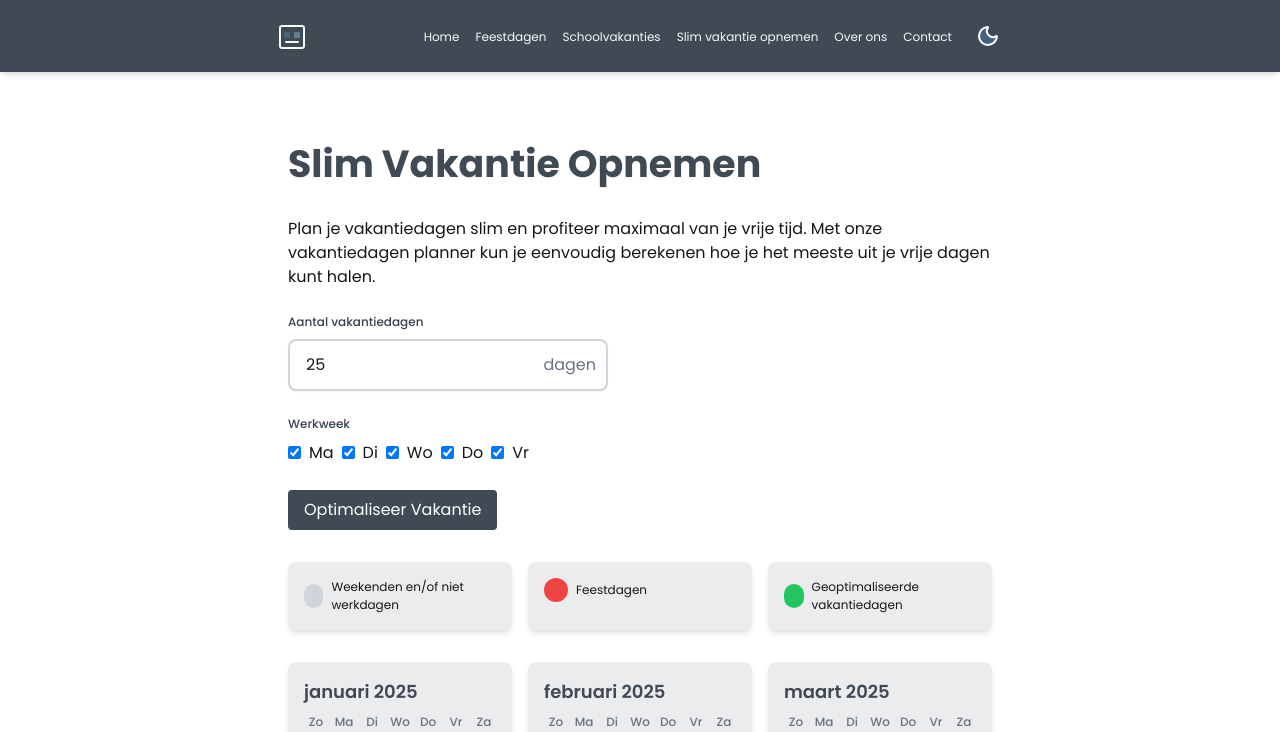
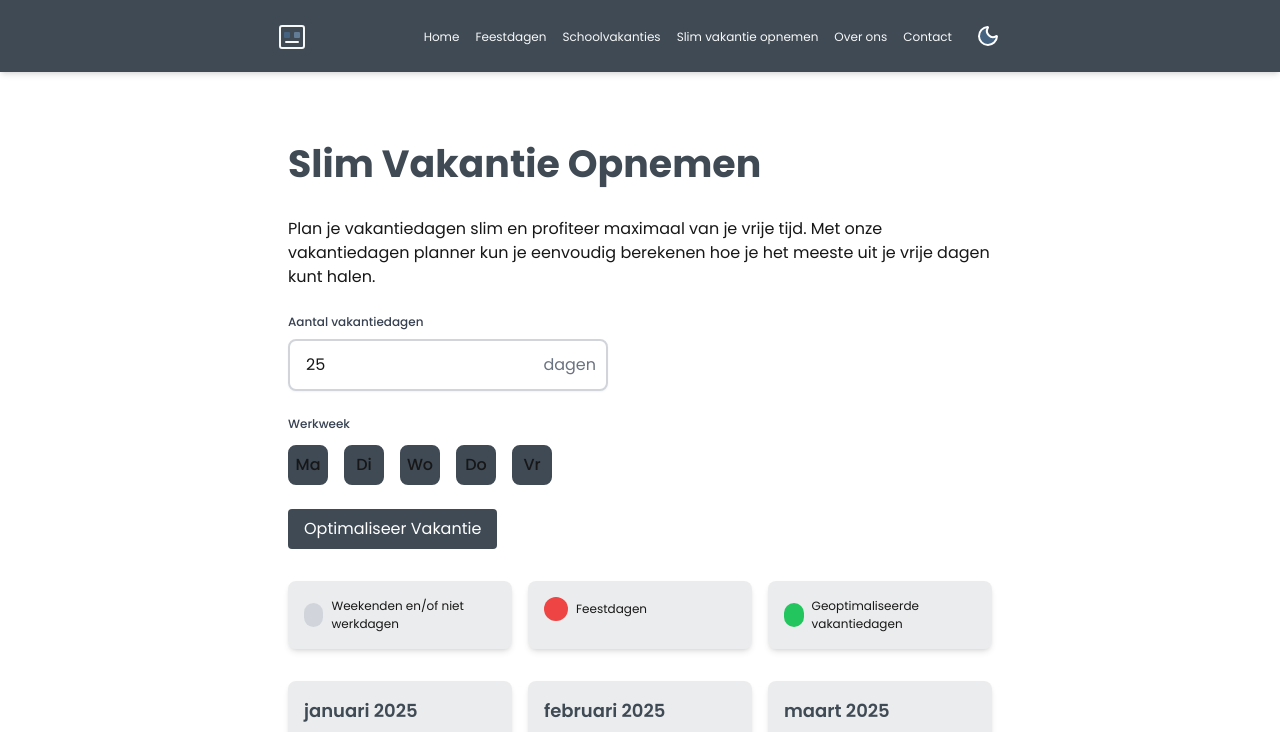
Before and after one commit to MikevPeeren/wanneervrij, a Nuxt app: page /slim-vakantie-opnemen in a window 1280 px wide. Shown: the top 732 px of the page. Built offline with nearby package versions, Linux system fonts and the light colour scheme; what simple-analytics-vue would draw is missing.

Commit message:
feat: styling adjustments

```diff
--- a/pages/slim-vakantie-opnemen.vue
+++ b/pages/slim-vakantie-opnemen.vue
@@ -30,7 +30,7 @@
               min="1"
               max="365"
               class="mt-1 block w-full rounded-lg border-2 border-gray-300 px-4 py-3 shadow-sm transition-colors duration-200 ease-in-out focus:border-primary focus:ring-2 focus:ring-primary focus:ring-opacity-20 dark:bg-gray-700 dark:border-gray-600 dark:text-white hover:border-primary-light [appearance:textfield] [&::-webkit-outer-spin-button]:appearance-none [&::-webkit-inner-spin-button]:appearance-none"
-            />
+            >
             <div
               class="absolute inset-y-0 right-0 flex items-center pr-3 pointer-events-none"
             >
@@ -41,22 +41,29 @@
 
         <div>
           <span
-            class="block text-sm font-medium text-gray-700 dark:text-gray-300"
+            class="block text-sm font-medium text-gray-700 dark:text-gray-300 mb-3"
             >Werkweek</span
           >
-          <div class="mt-2 space-x-2">
+          <div class="flex flex-wrap gap-4">
             <label
               v-for="day in weekDays"
               :key="day"
-              class="inline-flex items-center"
+              class="relative flex items-center group cursor-pointer select-none"
             >
               <input
                 v-model="workDays"
                 type="checkbox"
                 :value="day"
-                class="rounded border-gray-300 text-primary focus:ring-primary dark:border-gray-600 dark:bg-gray-700"
-              />
-              <span class="ml-2 dark:text-gray-300">{{ day }}</span>
+                class="peer sr-only"
+              >
+              <div
+                class="w-10 h-10 flex items-center justify-center rounded-lg border-2 border-gray-300 dark:border-gray-600 group-hover:border-primary transition-colors duration-200 peer-checked:bg-primary peer-checked:border-primary peer-checked:dark:bg-primary-light peer-checked:dark:border-primary-light"
+              >
+                <span
+                  class="font-medium peer-checked:text-white dark:text-gray-300 peer-checked:dark:text-white"
+                  >{{ day }}</span
+                >
+              </div>
             </label>
           </div>
         </div>
```
